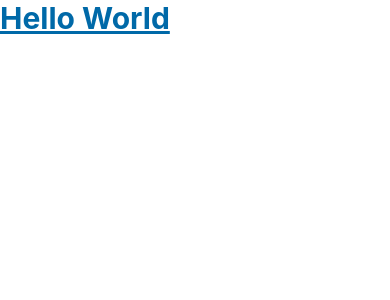
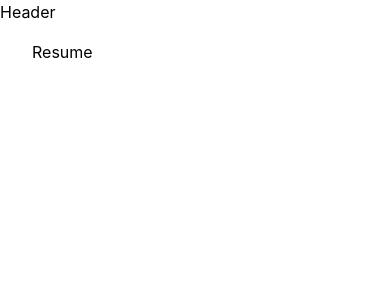
Before and after one commit to cr-gcc/career-stack, a React (Vite) app: page / in a window 390 px wide. Shown: the top 300 px of the page. Built offline with nearby package versions, Linux system fonts and the light colour scheme.

Commit message:
Ruteo separado por layouts

```diff
--- a/src/App.tsx
+++ b/src/App.tsx
@@ -1,9 +1,9 @@
+import { RouterProvider } from 'react-router-dom'
+import { router } from '@router/router'
+
 function App() {
-
     return (
-        <>
-            <h1 className="text-3xl text-sky-700 font-bold underline">Hello World</h1>
-        </>
+        <RouterProvider router={router} />
     )
 }
 
--- /dev/null
+++ b/src/app/router/router.tsx
@@ -0,0 +1,27 @@
+import { createBrowserRouter } from "react-router";
+import { BlankLayout } from "@layouts/BlankLayout";
+import { LoginPage } from "@domains/auth/pages/LoginPage";
+import { MainLayout } from "@layouts/MainLayout";
+import { ResumePage } from "@domains/resume/pages/ResumePage";
+
+export const router = createBrowserRouter([
+    {
+        element: <BlankLayout />,
+        children: [
+            {
+                path: "/login",
+                element: <LoginPage />,
+            },
+        ]
+    },
+    {
+        path: '/',
+        element: <MainLayout />,
+        children: [
+            {
+                index: true,
+                element: <ResumePage />
+            }
+        ]
+    }
+])
--- /dev/null
+++ b/src/layouts/BlankLayout.tsx
@@ -0,0 +1,9 @@
+import { Outlet } from 'react-router-dom'
+
+export function BlankLayout() {
+    return (
+        <main className="min-h-screen">
+            <Outlet />
+        </main>
+    )
+}
--- /dev/null
+++ b/src/layouts/MainLayout.tsx
@@ -0,0 +1,17 @@
+import { Outlet } from 'react-router'
+import { Header } from "@components/Header"
+import { Footer } from "@components/Footer"
+
+export function MainLayout() {
+    return (
+        <div className="min-h-screen flex flex-col">
+            <Header />
+            <main id="main" className="bg-main flex-1 p-4 mb-18">
+                <div className="mx-auto w-full px-4 sm:px-6 lg:px-8">
+                    <Outlet />
+                </div>
+            </main>
+            <Footer />
+        </div>
+    )
+}
```
Also changed, not shown: src/App.css (added).
